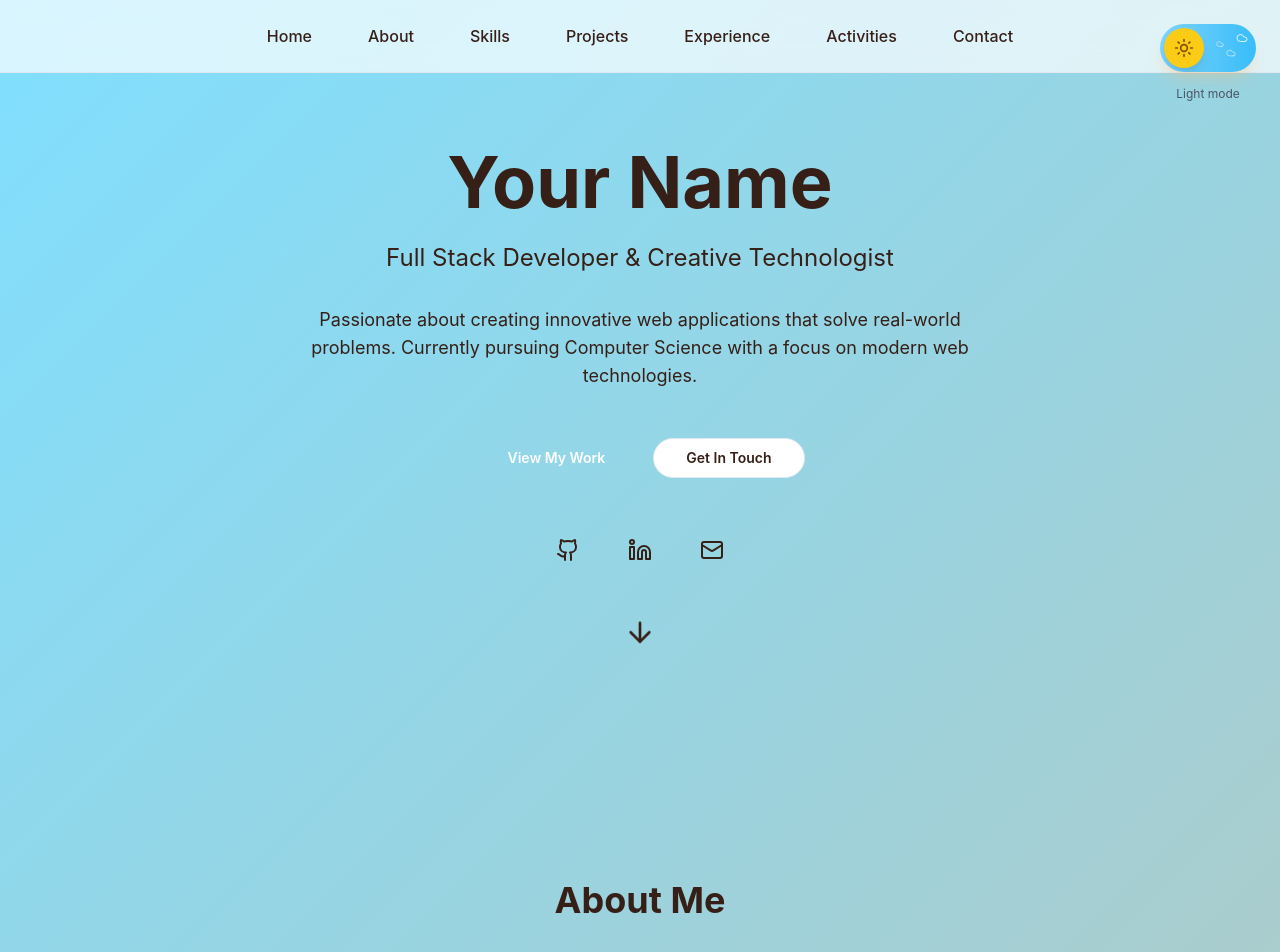
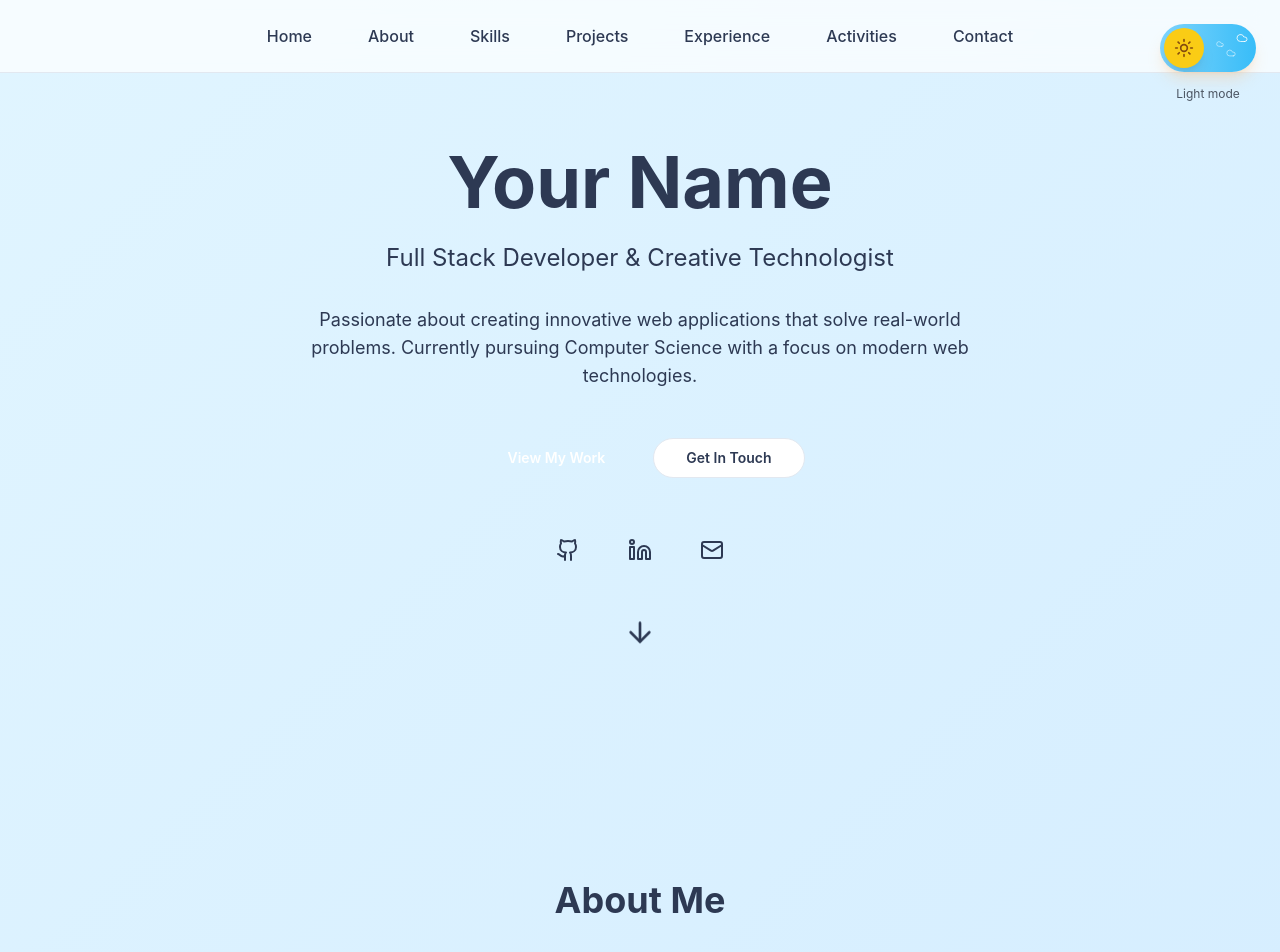
Before and after one commit to subhamagarrwal/Portfolio, a React (Vite) app: page / in a window 1280 px wide. Shown: the top 952 px of the page. Built offline with nearby package versions, Linux system fonts and the light colour scheme.

Commit message:
Edited dark mode

```diff
--- a/src/components/AboutSection.tsx
+++ b/src/components/AboutSection.tsx
@@ -2,17 +2,17 @@ import { useTimeTheme } from '@/hooks/useTimeTheme';
 import { Card } from '@/components/ui/card';
 
 export const AboutSection = () => {
-  const { theme } = useTimeTheme();
-  const isNightMode = theme === 'night' || theme === 'evening';
+  const { theme, effectiveTheme, isDarkModeOverride } = useTimeTheme();
+  const isVisualDarkMode = isDarkModeOverride;
 
   return (
     <section id="about" className="py-20 px-6">
       <div className="container mx-auto max-w-4xl">
         <h2 className={`
           text-4xl font-bold text-center mb-12 transition-colors duration-300
-          ${isNightMode
+          ${isVisualDarkMode
             ? 'text-night-text synthwave-text-glow'
-            : `text-${theme}-text`
+            : `text-${effectiveTheme}-text`
           }
         `}>
           About Me
@@ -20,17 +20,17 @@ export const AboutSection = () => {
 
         <Card className={`
           p-8 transition-all duration-300
-          ${isNightMode
+          ${isVisualDarkMode
             ? 'bg-night-card/80 border-night-border synthwave-glow'
-            : `bg-${theme}-card border-${theme}-border`
+            : `bg-${effectiveTheme}-card border-${effectiveTheme}-border`
           }
         `}>
           <div className="space-y-6">
             <p className={`
               text-lg leading-relaxed transition-colors duration-300
-              ${isNightMode
+              ${isVisualDarkMode
                 ? 'text-night-text/90'
-                : `text-${theme}-text/90`
+                : `text-${effectiveTheme}-text/90`
               }
             `}>
               I'm a passionate full-stack developer with a love for creating innovative web applications
@@ -40,9 +40,9 @@ export const AboutSection = () => {
 
             <p className={`
               text-lg leading-relaxed transition-colors duration-300
-              ${isNightMode
+              ${isVisualDarkMode
                 ? 'text-night-text/90'
-                : `text-${theme}-text/90`
+                : `text-${effectiveTheme}-text/90`
               }
             `}>
               My journey in tech began with curiosity about how websites work, which evolved into
@@ -52,9 +52,9 @@ export const AboutSection = () => {
 
             <p className={`
               text-lg leading-relaxed transition-colors duration-300
-              ${isNightMode
+              ${isVisualDarkMode
                 ? 'text-night-text/90'
-                : `text-${theme}-text/90`
+                : `text-${effectiveTheme}-text/90`
               }
             `}>
               Beyond coding, I'm actively involved in the tech community as a DevRel Lead at IEEE-VIT,
@@ -65,25 +65,25 @@ export const AboutSection = () => {
             <div className="grid md:grid-cols-3 gap-6 mt-8">
               <div className={`
                 text-center p-4 rounded-lg transition-all duration-300
-                ${isNightMode
+                ${isVisualDarkMode
                   ? 'bg-night-card/40 border border-night-border'
-                  : `bg-${theme}-card/40 border border-${theme}-border`
+                  : `bg-${effectiveTheme}-card/40 border border-${effectiveTheme}-border`
                 }
               `}>
                 <div className={`
                   text-2xl font-bold mb-2 transition-colors duration-300
-                  ${isNightMode
+                  ${isVisualDarkMode
                     ? 'text-night-accent'
-                    : `text-${theme}-accent`
+                    : `text-${effectiveTheme}-accent`
                   }
                 `}>
                   10+
                 </div>
                 <div className={`
                   text-sm transition-colors duration-300
-                  ${isNightMode
+                  ${isVisualDarkMode
                     ? 'text-night-text/70'
-                    : `text-${theme}-text/70`
+                    : `text-${effectiveTheme}-text/70`
                   }
                 `}>
                   Projects Completed
@@ -92,25 +92,25 @@ export const AboutSection = () => {
 
               <div className={`
                 text-center p-4 rounded-lg transition-all duration-300
-                ${isNightMode
+                ${isVisualDarkMode
                   ? 'bg-night-card/40 border border-night-border'
-                  : `bg-${theme}-card/40 border border-${theme}-border`
+                  : `bg-${effectiveTheme}-card/40 border border-${effectiveTheme}-border`
                 }
               `}>
                 <div className={`
                   text-2xl font-bold mb-2 transition-colors duration-300
-                  ${isNightMode
+                  ${isVisualDarkMode
                     ? 'text-night-accent'
-                    : `text-${theme}-accent`
+                    : `text-${effectiveTheme}-accent`
                   }
                 `}>
                   2+
                 </div>
                 <div className={`
                   text-sm transition-colors duration-300
-                  ${isNightMode
+                  ${isVisualDarkMode
                     ? 'text-night-text/70'
-                    : `text-${theme}-text/70`
+                    : `text-${effectiveTheme}-text/70`
                   }
                 `}>
                   Years Experience
@@ -119,25 +119,25 @@ export const AboutSection = () => {
 
               <div className={`
                 text-center p-4 rounded-lg transition-all duration-300
-                ${isNightMode
+                ${isVisualDarkMode
                   ? 'bg-night-card/40 border border-night-border'
-                  : `bg-${theme}-card/40 border border-${theme}-border`
+                  : `bg-${effectiveTheme}-card/40 border border-${effectiveTheme}-border`
                 }
               `}>
                 <div className={`
                   text-2xl font-bold mb-2 transition-colors duration-300
-                  ${isNightMode
+                  ${isVisualDarkMode
                     ? 'text-night-accent'
-                    : `text-${theme}-accent`
+                    : `text-${effectiveTheme}-accent`
                   }
                 `}>
                   50+
                 </div>
                 <div className={`
                   text-sm transition-colors duration-300
-                  ${isNightMode
+                  ${isVisualDarkMode
                     ? 'text-night-text/70'
-                    : `text-${theme}-text/70`
+                    : `text-${effectiveTheme}-text/70`
                   }
                 `}>
                   Students Mentored
--- a/src/components/HeroSection.tsx
+++ b/src/components/HeroSection.tsx
@@ -4,7 +4,10 @@ import { ArrowDown, Github, Linkedin, Mail } from 'lucide-react';
 
 export const HeroSection = () => {
   const { effectiveTheme, isDarkModeOverride } = useTimeTheme();
-  const isNightMode = isDarkModeOverride || (!isDarkModeOverride && (effectiveTheme === 'night' || effectiveTheme === 'evening'));
+
+  // For visual effects like glow, only use dark mode override
+  // For color themes, use the effective theme
+  const isVisualDarkMode = isDarkModeOverride;
 
   const scrollToSection = (sectionId: string) => {
     const element = document.getElementById(sectionId);
@@ -18,11 +21,11 @@ export const HeroSection = () => {
       <div className="text-center max-w-4xl mx-auto">
         <div className={`
           mb-8 transition-all duration-1000
-          ${isNightMode ? 'synthwave-text-glow' : ''}
+          ${isVisualDarkMode ? 'synthwave-text-glow' : ''}
         `}>
           <h1 className={`
             text-5xl md:text-7xl font-bold mb-6 transition-colors duration-300
-            ${isNightMode
+            ${isVisualDarkMode
               ? 'text-night-text'
               : `text-${effectiveTheme}-text`
             }
@@ -31,7 +34,7 @@ export const HeroSection = () => {
           </h1>
           <p className={`
             text-xl md:text-2xl mb-8 transition-colors duration-300
-            ${isNightMode
+            ${isVisualDarkMode
               ? 'text-night-text/80'
               : `text-${effectiveTheme}-text/80`
             }
@@ -40,7 +43,7 @@ export const HeroSection = () => {
           </p>
           <p className={`
             text-lg max-w-2xl mx-auto mb-12 transition-colors duration-300
-            ${isNightMode
+            ${isVisualDarkMode
               ? 'text-night-text/70'
               : `text-${effectiveTheme}-text/70`
             }
@@ -55,7 +58,7 @@ export const HeroSection = () => {
             onClick={() => scrollToSection('projects')}
             className={`
               px-8 py-3 rounded-full font-semibold transition-all duration-300
-              ${isNightMode
+              ${isVisualDarkMode
                 ? 'bg-night-accent hover:bg-night-accent/80 text-white synthwave-glow'
                 : `bg-${effectiveTheme}-accent hover:bg-${effectiveTheme}-accent/80 text-white`
               }
@@ -68,7 +71,7 @@ export const HeroSection = () => {
             variant="outline"
             className={`
               px-8 py-3 rounded-full font-semibold transition-all duration-300
-              ${isNightMode
+              ${isVisualDarkMode
                 ? 'border-night-border text-night-text hover:bg-night-card'
                 : `border-${effectiveTheme}-border text-${effectiveTheme}-text hover:bg-${effectiveTheme}-card`
               }
@@ -85,7 +88,7 @@ export const HeroSection = () => {
             rel="noopener noreferrer"
             className={`
               p-3 rounded-full transition-all duration-300
-              ${isNightMode
+              ${isVisualDarkMode
                 ? 'text-night-text hover:text-night-accent hover:bg-night-card'
                 : `text-${effectiveTheme}-text hover:text-${effectiveTheme}-accent hover:bg-${effectiveTheme}-card`
               }
@@ -99,7 +102,7 @@ export const HeroSection = () => {
             rel="noopener noreferrer"
             className={`
               p-3 rounded-full transition-all duration-300
-              ${isNightMode
+              ${isVisualDarkMode
                 ? 'text-night-text hover:text-night-accent hover:bg-night-card'
                 : `text-${effectiveTheme}-text hover:text-${effectiveTheme}-accent hover:bg-${effectiveTheme}-card`
               }
@@ -111,7 +114,7 @@ export const HeroSection = () => {
             href="mailto:your.email@example.com"
             className={`
               p-3 rounded-full transition-all duration-300
-              ${isNightMode
+              ${isVisualDarkMode
                 ? 'text-night-text hover:text-night-accent hover:bg-night-card'
                 : `text-${effectiveTheme}-text hover:text-${effectiveTheme}-accent hover:bg-${effectiveTheme}-card`
               }
@@ -125,7 +128,7 @@ export const HeroSection = () => {
           <ArrowDown
             className={`
               w-8 h-8 mx-auto cursor-pointer transition-colors duration-300
-              ${isNightMode
+              ${isVisualDarkMode
                 ? 'text-night-accent'
                 : `text-${effectiveTheme}-accent`
               }
--- a/src/components/Navigation.tsx
+++ b/src/components/Navigation.tsx
@@ -40,12 +40,13 @@ export const Navigation = () => {
     }
   };
 
-  const isNightMode = isDarkModeOverride || (!isDarkModeOverride && (effectiveTheme === 'night' || effectiveTheme === 'evening'));
+  // For visual effects like glow and dark styling, only use dark mode override
+  const isVisualDarkMode = isDarkModeOverride;
 
   return (
     <nav className={`
       fixed top-0 left-0 right-0 z-40 backdrop-blur-md transition-all duration-300
-      ${isNightMode
+      ${isVisualDarkMode
         ? 'bg-night-card/70 border-b border-night-border'
         : 'bg-white/70 border-b border-morning-border'
       }
@@ -59,10 +60,10 @@ export const Navigation = () => {
                 className={`
                   px-3 py-2 rounded-lg font-medium transition-all duration-300 relative
                   ${activeSection === item.id
-                    ? isNightMode
+                    ? isVisualDarkMode
                       ? 'text-night-accent synthwave-text-glow'
                       : `text-${effectiveTheme}-accent`
-                    : isNightMode
+                    : isVisualDarkMode
                       ? 'text-night-text hover:text-night-accent'
                       : `text-${effectiveTheme}-text hover:text-${effectiveTheme}-accent`
                   }
@@ -72,7 +73,7 @@ export const Navigation = () => {
                 {activeSection === item.id && (
                   <div className={`
                     absolute bottom-0 left-0 right-0 h-0.5 rounded-full
-                    ${isNightMode
+                    ${isVisualDarkMode
                       ? 'bg-night-accent synthwave-glow'
                       : `bg-${effectiveTheme}-accent`
                     }
--- a/src/hooks/useTimeTheme.ts
+++ b/src/hooks/useTimeTheme.ts
@@ -34,7 +34,7 @@ export const useTimeTheme = (): UseTimeThemeReturn => {
     if (isDarkModeOverride) {
       return 'night'; // Force night background when dark mode override is active
     }
-    return theme; // Use natural time-based theme otherwise
+    return 'day'; // Always use day (blue) background when dark mode override is off
   };
 
   // Calculate the effective theme (for components to use for styling)
@@ -42,7 +42,7 @@ export const useTimeTheme = (): UseTimeThemeReturn => {
     if (isDarkModeOverride) {
       return 'night'; // Force night theme for styling when dark mode override is active
     }
-    return theme; // Use natural time-based theme otherwise
+    return 'day'; // Always use day (blue) theme for styling when dark mode override is off
   };
 
   const effectiveTheme = getEffectiveTheme();
--- a/src/index.css
+++ b/src/index.css
@@ -6,13 +6,13 @@
 
 @layer base {
   :root {
-    /* Day Theme (6 AM - 12 PM) - Light summer colors */
-    --day-bg-start: 45 100% 94%;     /* Light cream */
-    --day-bg-end: 55 100% 88%;       /* Soft yellow */
-    --day-accent: 35 100% 60%;       /* Warm orange */
-    --day-text: 25 30% 25%;          /* Dark brown */
+    /* Day Theme (6 AM - 12 PM) - Light blue colors */
+    --day-bg-start: 200 100% 94%;    /* Light blue */
+    --day-bg-end: 210 100% 88%;      /* Soft blue */
+    --day-accent: 220 100% 60%;      /* Blue accent */
+    --day-text: 220 30% 25%;         /* Dark blue */
     --day-card: 0 0% 100%;           /* Pure white */
-    --day-card-border: 35 40% 85%;   /* Light peach border */
+    --day-card-border: 210 40% 85%;  /* Light blue border */
 
     /* Afternoon Theme (12 PM - 6 PM) - Intense summer colors */
     --afternoon-bg-start: 195 100% 75%;  /* Bright cyan */
```
